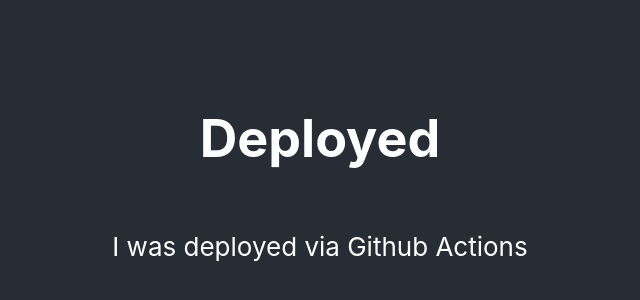
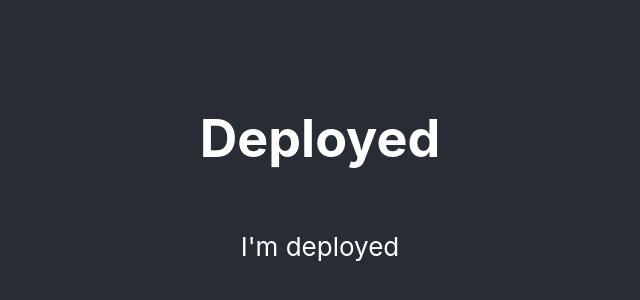
Before and after one commit to frontend-park-mail-ru/deploy-2021-1, a React (Create React App) app: page / in a window 1280 px wide. Shown: the part 220-520 px from the top of the page, without its empty margins (320-960 px from the left). Built offline with nearby package versions, Linux system fonts and the light colour scheme.

Commit message:
fix: update action

```diff
--- a/public/index.html
+++ b/public/index.html
@@ -24,7 +24,7 @@
       work correctly both with client-side routing and a non-root public URL.
       Learn how to configure a non-root public URL by running `npm run build`.
     -->
-    <title>"Censored" App</title>
+    <title>App</title>
   </head>
   <body>
     <noscript>You need to enable JavaScript to run this app.</noscript>
--- a/src/App.js
+++ b/src/App.js
@@ -6,7 +6,7 @@
       <header className="App-header">
         <h1>Deployed</h1>
         <p>
-          I was deployed via Github Actions
+          I'm deployed
         </p>
       </header>
     </div>
```
